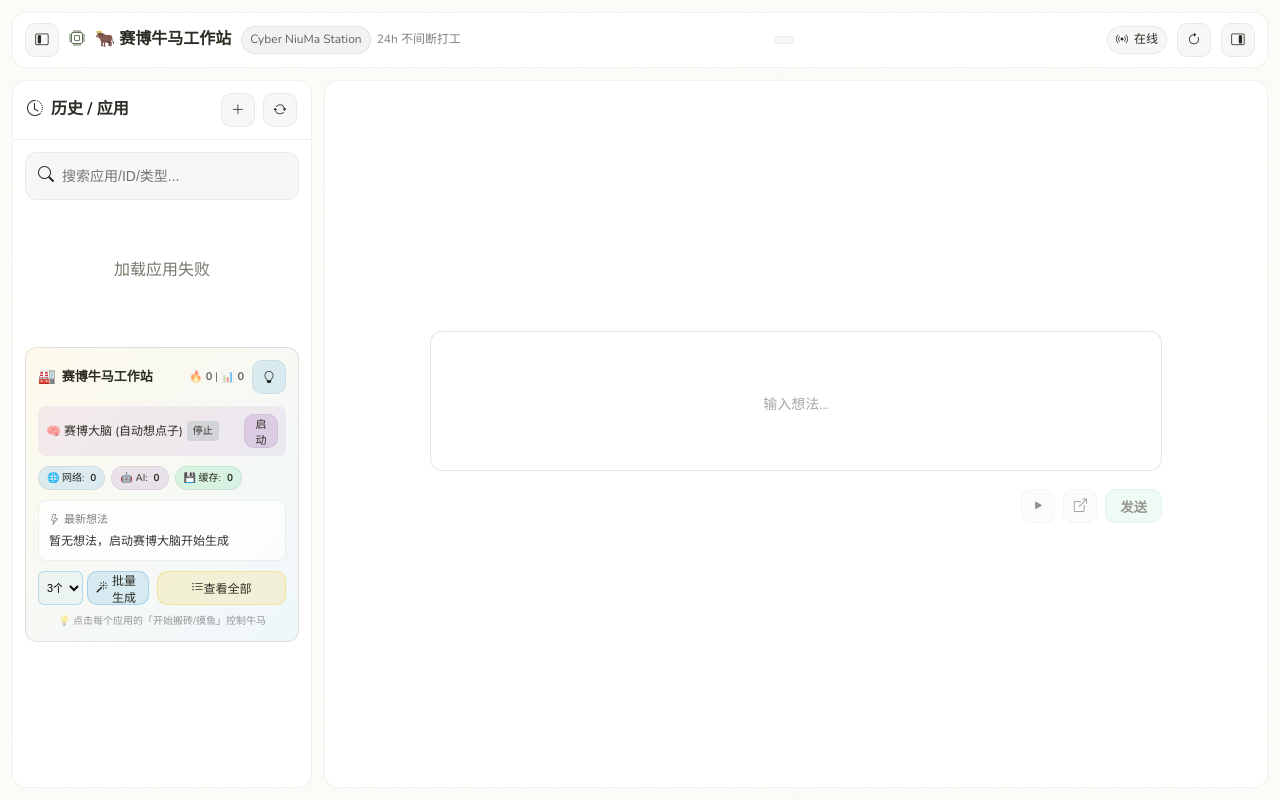
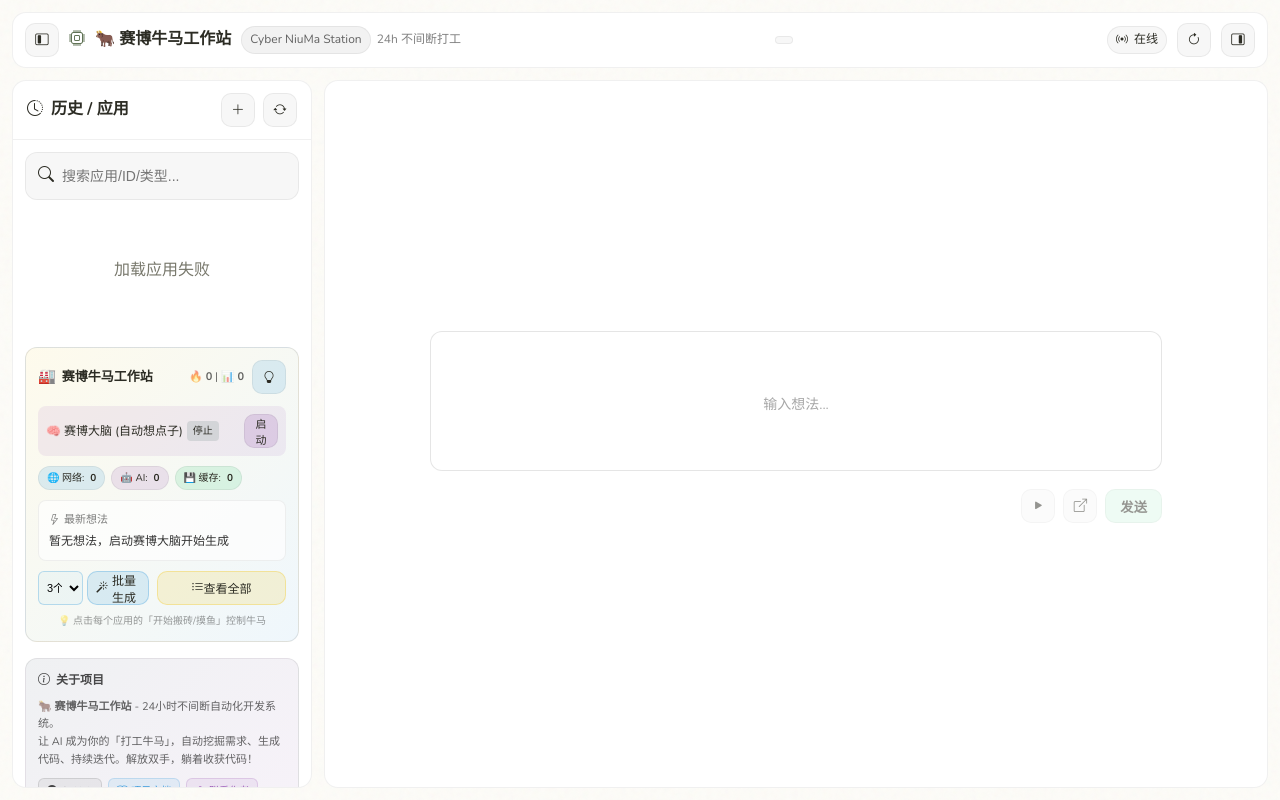
Before and after one commit to Maggotxy/AutoMule, a website: page public/index.html in a window 1280 px wide. Drawn offline with nearby package versions, Linux system fonts and the light colour scheme; no server answers.

Commit message:
feat: add project info, credits, and links section

```diff
--- a/public/index.html
+++ b/public/index.html
@@ -859,6 +859,42 @@
                         💡 点击每个应用的「开始搬砖/摸鱼」控制牛马
                     </div>
                 </div>
+
+                <!-- 项目信息 & 致谢 -->
+                <div
+                    style="margin-top: 16px; padding: 12px; border-radius: 12px; background: linear-gradient(135deg, rgba(52, 73, 94, 0.08) 0%, rgba(155, 89, 182, 0.08) 100%); border: 1px solid rgba(0, 0, 0, 0.08);">
+                    <div
+                        style="font-size: 12px; font-weight: 600; color: rgba(0,0,0,0.7); margin-bottom: 8px; display: flex; align-items: center; gap: 6px;">
+                        <i class="bi bi-info-circle"></i> 关于项目
+                    </div>
+                    <div style="font-size: 11px; color: rgba(0,0,0,0.6); line-height: 1.6; margin-bottom: 10px;">
+                        🐂 <strong>赛博牛马工作站</strong> - 24小时不间断自动化开发系统。<br>
+                        让 AI 成为你的「打工牛马」，自动挖掘需求、生成代码、持续迭代。解放双手，躺着收获代码！
+                    </div>
+
+                    <div style="display: flex; flex-wrap: wrap; gap: 6px; margin-bottom: 8px;">
+                        <a href="https://github.com/Maggotxy/AutoMule" target="_blank"
+                            style="display: inline-flex; align-items: center; gap: 4px; padding: 4px 8px; border-radius: 6px; background: rgba(0,0,0,0.05); border: 1px solid rgba(0,0,0,0.1); font-size: 10px; color: rgba(0,0,0,0.7); text-decoration: none;">
+                            <i class="bi bi-github"></i> GitHub
+                        </a>
+                        <a href="https://sivitacraft.feishu.cn/wiki/CLXKwvRkjiBtXSkvvT2c2WNXnLd?from=from_copylink"
+                            target="_blank"
+                            style="display: inline-flex; align-items: center; gap: 4px; padding: 4px 8px; border-radius: 6px; background: rgba(52, 152, 219, 0.1); border: 1px solid rgba(52, 152, 219, 0.2); font-size: 10px; color: #3498db; text-decoration: none;">
+                            <i class="bi bi-book"></i> 项目文档
+                        </a>
+                        <a href="https://sivitacraft.feishu.cn/wiki/CLXKwvRkjiBtXSkvvT2c2WNXnLd?from=from_copylink"
+                            target="_blank"
+                            style="display: inline-flex; align-items: center; gap: 4px; padding: 4px 8px; border-radius: 6px; background: rgba(155, 89, 182, 0.1); border: 1px solid rgba(155, 89, 182, 0.2); font-size: 10px; color: #9b59b6; text-decoration: none;">
+                            <i class="bi bi-person"></i> 联系作者
+                        </a>
+                    </div>
+
+                    <div
+                        style="font-size: 10px; color: rgba(0,0,0,0.4); padding-top: 8px; border-top: 1px solid rgba(0,0,0,0.06);">
+                        ⚡ Powered by <a href="https://www.npmjs.com/package/@iflow-ai/iflow-cli-sdk" target="_blank"
+                            style="color: #3498db; text-decoration: none;">iFlow CLI</a>
+                    </div>
+                </div>
             </div>
         </div>
 
```
